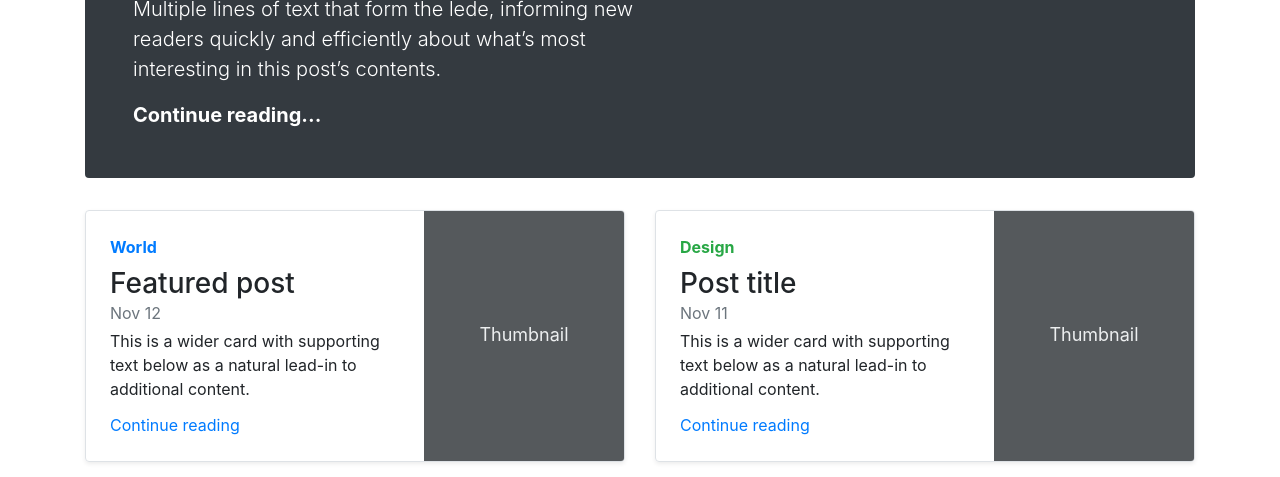
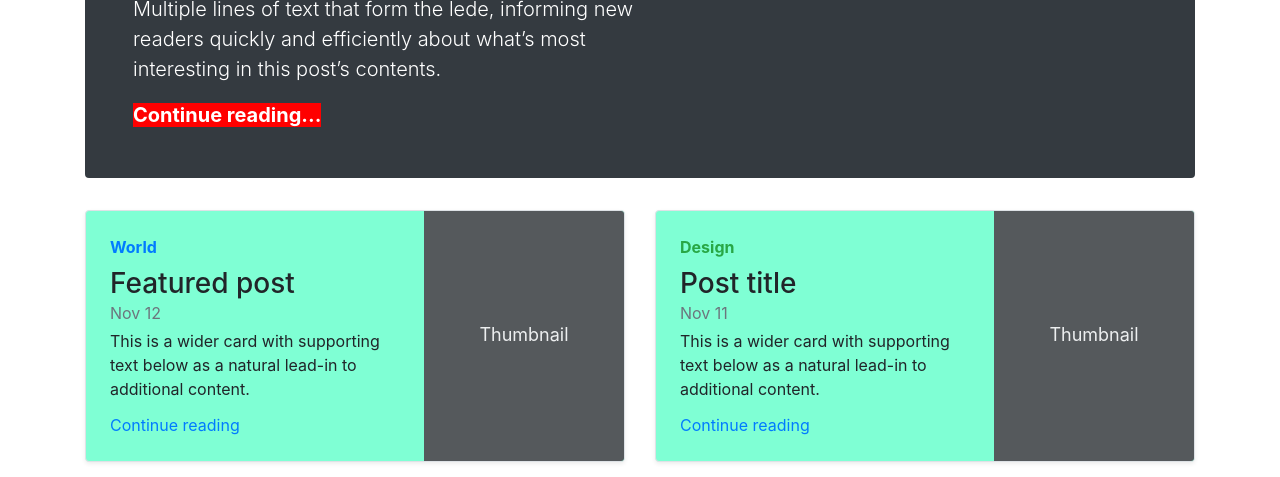
Before and after one commit to MadaraBule/M2_D7, a plain HTML site: page index.html in a window 1280 px wide. Shown: the part 323-800 px from the top of the page. Drawn offline with nearby package versions, Linux system fonts and the light colour scheme.

Commit message:
ex4 and ex5?

```diff
--- a/style.css
+++ b/style.css
@@ -1,6 +1,27 @@
+/*EX1) Write a selector to target the h1 in jumbotron*/
 .jumbotron h1 {
   color: red;
 }
+/*EX2) Write a selector to target every children of the navbar*/
 .nav-scroller a[href="#"] {
   background-color: red;
 }
+/*EX3) Write a selector to target the "continue reading..." inside the jumbotron*/
+.jumbotron a[href^="#"] {
+  background-color: red;
+}
+/*EX4) Write a selector to target the first blogpost*/
+.row div:only-child {
+  background-color: aquamarine;
+}
+/* EX5) Write a selector to target the "even" links in the navbar */
+
+/* EX6) Write a selector to target the last blog post */
+
+/* EX7) Write a selector to target all the li into the first ordered-list in the sidebar ( Archives ) */
+
+/* EX8) Write a selector to target the second post author */
+
+/* EX9) Write a selector to target the "back to top" link     #### EXTRA Try doing it without targeting the footer element directly */
+
+/* EX10) Write a selector to target the footer */
```
